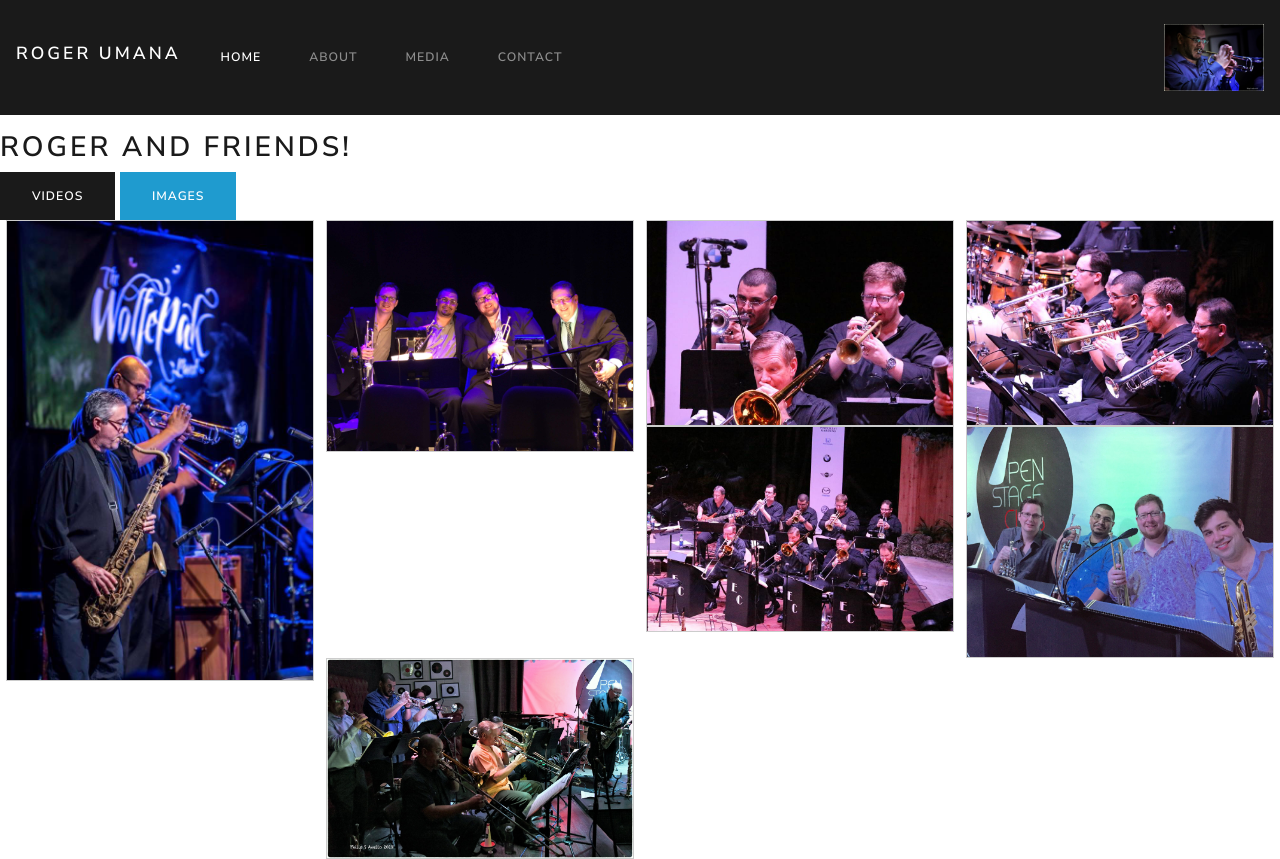
After one commit to Briantpt30/Roger, a Flask app: page /images in a window 1280 px wide. The commit adds this page. Run offline with Flask 2, Linux system fonts and the light colour scheme; some libraries are stand-ins or nearby versions.

Commit message:
add all images and images.html

```diff
--- a/main.py
+++ b/main.py
@@ -21,6 +21,10 @@ def media():
 def contact():
     return render_template('contact.html')
 
+@app.route('/images')
+def images():
+    return render_template('images.html')
+
 
 if __name__ == '__main__':
     app.run()
--- a/static/css/style.css
+++ b/static/css/style.css
@@ -1,4 +1,56 @@
-body{
-    background-image: url("static/images/IMG_7176.JPG");
-    transform : rotate(180deg);
+.media-nav{
+    padding: 0;
+    display: inline-block;
+    list-style: none;
 }
+.media-nav{
+    list-style: none;
+    display: inline-block;
+    margin-right: 15px;
+}
+.gallery {
+    border: 1px solid #ccc;
+}
+
+.gallery:hover {
+    border: 1px solid #777;
+}
+
+.gallery img {
+    width: 100%;
+    height: auto;
+}
+
+.desc {
+    padding: 15px;
+    text-align: center;
+}
+
+* {
+    box-sizing: border-box;
+}
+
+.responsive {
+    padding: 0 6px;
+    float: left;
+    width: 24.99999%;
+}
+
+@media only screen and (max-width: 700px) {
+    .responsive {
+        width: 49.99999%;
+        margin: 6px 0;
+    }
+}
+
+@media only screen and (max-width: 500px) {
+    .responsive {
+        width: 100%;
+    }
+}
+
+.clearfix:after {
+    content: "";
+    display: table;
+    clear: both;
+}
--- a/templates/base.html
+++ b/templates/base.html
@@ -3,7 +3,7 @@
     <head>
         <title>Roger Umana</title>
         <link rel="stylesheet" href="{{ url_for('static', filename='css/bootstrap.css')}}">
-        <link rel="stylesheet" type="text/css" media="screen" href="{{ url_for('static', filename='css/style.css')}}"/>
+        <link rel="stylesheet" type="text/css" media="screen" href="{{ url_for('static', filename='static/css/style.css')}}"/>
     </head>
 <body>
     <nav class="navbar navbar-expand-lg navbar-dark bg-primary">
@@ -24,6 +24,7 @@
                     <a class="nav-link" href="/contact">Contact</a>
                 </li>
             </ul>
+            <img src="static/images/IMG_0151.JPG" style="width: 100px">
     </nav>
 
     {% with messages = get_flashed_messages(with_categories=True) %}
--- /dev/null
+++ b/templates/images.html
@@ -0,0 +1,73 @@
+{% extends "base.html" %}
+{% block content %}
+
+<h2>Roger and Friends!</h2>
+<nav class="media-nav">
+        <a href="/media" role="button" class="btn btn-primary">Videos</a>
+        <a href="/images" role="button" class="btn btn-info">Images</a>
+</nav>
+</br>
+
+
+<div class="responsive">
+        <div class="gallery">
+          <a target="_blank" href="static/images/IMG_9064.JPG">
+            <img src="static/images/IMG_9064.JPG" alt="Roger" width="600" height="400">
+          </a>
+      </div>
+      </div>
+
+
+      <div class="responsive">
+        <div class="gallery">
+          <a target="_blank" href="static/images/IMG_5384.JPG">
+            <img src="static/images/IMG_5384.JPG" alt="Roger" width="600" height="400">
+          </a>
+      </div>
+      </div>
+
+      <div class="responsive">
+        <div class="gallery">
+          <a target="_blank" href="static/images/IMG_4580.JPG">
+            <img src="static/images/IMG_4580.JPG" alt="Roger" width="600" height="400">
+          </a>
+      </div>
+      </div>
+
+      <div class="responsive">
+        <div class="gallery">
+          <a target="_blank" href="static/images/IMG_4560.JPG">
+            <img src="static/images/IMG_4560.JPG" alt="Roger" width="600" height="400">
+          </a>
+      </div>
+      </div>
+
+
+      <div class="responsive">
+            <div class="gallery">
+              <a target="_blank" href="static/images/IMG_4555.JPG">
+                <img src="static/images/IMG_4555.JPG" alt="Roger" width="600" height="400">
+              </a>
+        </div>
+        </div>
+
+        <div class="responsive">
+                <div class="gallery">
+                  <a target="_blank" href="static/images/IMG_4515.JPG">
+                    <img src="static/images/IMG_4515.JPG" alt="Roger" width="600" height="400">
+                  </a>
+          </div>
+          </div>
+
+         <div class="responsive">
+            <div class="gallery">
+              <a target="_blank" href="static/images/IMG_0153.JPG">
+                <img src="static/images/IMG_0153.JPG" alt="Roger" width="600" height="400">
+              </a>
+          </div>
+         </div>
+
+
+      <div class="clearfix"></div>
+
+{% endblock %}
```
Also changed, not shown: templates/media.html (+32 -2 lines).
